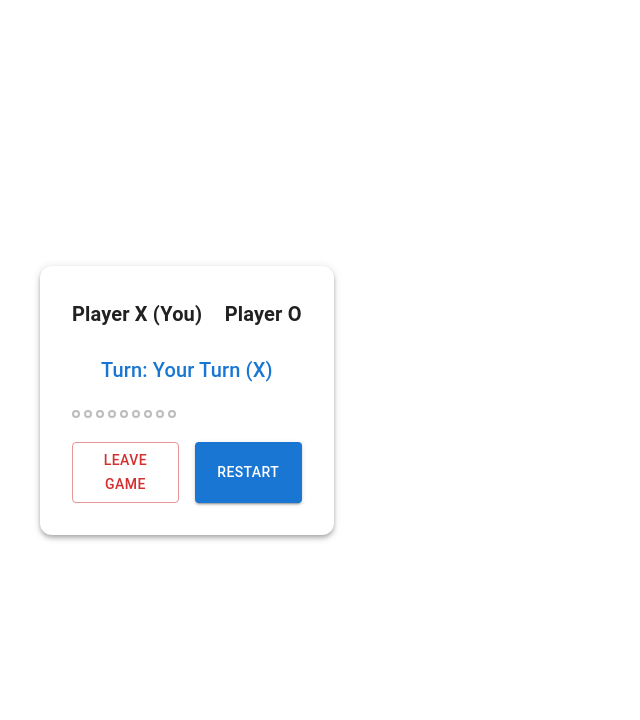
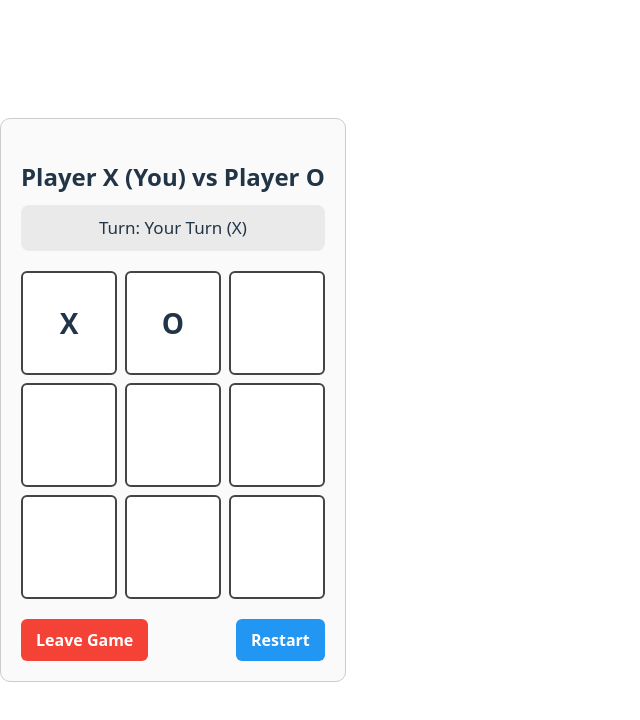
Before and after one commit to Abishek5656/tic_tac_toe, a React app in the folder frontend/: page /game in a window 1280 px wide. Shown: the top 720 px of the page, without its empty margins (0-640 px from the left). Built offline with nearby package versions, Linux system fonts and the light colour scheme; the HTML template or start-up script is replaced by a standard one.

Commit message:
fix grid structure ui in gameboard page

```diff
--- a/frontend/package.json
+++ b/frontend/package.json
@@ -13,6 +13,7 @@
     "@emotion/react": "^11.14.0",
     "@emotion/styled": "^11.14.1",
     "@heroiclabs/nakama-js": "^2.8.0",
+    "@java4life/gridgame": "^1.1.2",
     "@mui/icons-material": "^7.3.5",
     "@mui/material": "^7.3.5",
     "react": "^19.2.0",
--- a/frontend/src/pages/GameBoard.jsx
+++ b/frontend/src/pages/GameBoard.jsx
@@ -1,118 +1,101 @@
-// src/pages/GameBoard.jsx
-import React, { useState } from "react";
-import {
-    Box,
-    Button,
-    Container,
-    Grid,
-    Paper,
-    Stack,
-    Typography,
-    useMediaQuery,
-    useTheme,
-} from "@mui/material";
-import BoardCell from "../components/game/BoardCell";
+import React from "react";
 
-const GameBoard = ({ username = "Player X" }) => {
-    const theme = useTheme();
-    const isSmall = useMediaQuery(theme.breakpoints.down("sm"));
+const GameBoard = () => {
+  return (
+    <div
+      style={{
+        maxWidth: "420px",
+        margin: "30px auto",
+        padding: "20px",
+        border: "1px solid #ccc",
+        borderRadius: "10px",
+        background: "#fafafa",
+      }}
+    >
+      {/* Header */}
+      <h2 style={{ textAlign: "center", marginBottom: "10px" }}>
+        Player X (You) vs Player O
+      </h2>
 
-    // Temporary UI board state (will be replaced by Nakama state)
-    const [board, setBoard] = useState([
-        ["", "", ""],
-        ["", "", ""],
-        ["", "", ""],
-    ]);
+      {/* Turn Indicator */}
+      <div
+        style={{
+          padding: "10px",
+          textAlign: "center",
+          fontSize: "17px",
+          background: "#eaeaea",
+          borderRadius: "8px",
+          marginBottom: "20px",
+        }}
+      >
+        Turn: Your Turn (X)
+      </div>
 
-    const [turn, setTurn] = useState("X");
-
-    //click handler (later will send move to Nakama)
-    const handleCellClick = (row, col) => {
-        console.log(`Clicked cell: row ${row}, col ${col}`);
-    };
-
-    return (
-        <Box
-            sx={{
-                minHeight: "100vh",
+      {/* Game Board UI (dummy) */}
+      <div
+        style={{
+          display: "grid",
+          gridTemplateColumns: "repeat(3, 1fr)",
+          gap: "8px",
+          marginBottom: "20px",
+        }}
+      >
+        {/* 9 static boxes */}
+        {Array(9)
+          .fill(null)
+          .map((_, i) => (
+            <div
+              key={i}
+              style={{
+                height: "100px",
+                fontSize: "28px",
+                fontWeight: "bold",
+                background: "#fff",
+                border: "2px solid #444",
+                borderRadius: "6px",
                 display: "flex",
                 justifyContent: "center",
                 alignItems: "center",
-                bgcolor: "background.default",
-                px: 2,
-            }}
+              }}
+            >
+              {/* Dummy symbols to show UI look */}
+              {i === 0 ? "X" : i === 1 ? "O" : ""}
+            </div>
+          ))}
+      </div>
+
+      {/* Bottom Buttons */}
+      <div style={{ display: "flex", justifyContent: "space-between" }}>
+        <button
+          style={{
+            padding: "10px 15px",
+            background: "#f44336",
+            border: "none",
+            color: "white",
+            fontWeight: "bold",
+            borderRadius: "6px",
+            cursor: "pointer",
+          }}
         >
-            <Container maxWidth="sm">
-                <Paper
-                    elevation={4}
-                    sx={{
-                        p: { xs: 3, sm: 4 },
-                        borderRadius: 3,
-                        textAlign: "center",
-                    }}
-                >
-                    {/* PLAYER HEADERS */}
-                    <Stack
-                        direction="row"
-                        justifyContent="space-between"
-                        alignItems="center"
-                        sx={{ mb: 3 }}
-                    >
-                        <Typography variant={isSmall ? "body1" : "h6"} fontWeight={600}>
-                            Player X (You)
-                        </Typography>
+          Leave Game
+        </button>
 
-                        <Typography variant={isSmall ? "body1" : "h6"} fontWeight={600}>
-                            Player O
-                        </Typography>
-                    </Stack>
-
-                    {/* TURN INDICATOR */}
-                    <Typography
-                        variant={isSmall ? "body1" : "h6"}
-                        color="primary"
-                        sx={{ mb: 3 }}
-                        fontWeight={500}
-                    >
-                        Turn: {turn === "X" ? "Your Turn (X)" : "Opponent Turn (O)"}
-                    </Typography>
-
-                    {/* BOARD (3x3 GRID) */}
-                    <Box sx={{ my: 2 }}>
-                        <Grid container spacing={1}>
-                            {board.map((row, rowIndex) =>
-                                row.map((cell, colIndex) => (
-                                    <Grid item xs={4} key={`${rowIndex}-${colIndex}`}>
-                                        <BoardCell
-                                            value={cell}
-                                            isSmall={isSmall}
-                                            onClick={() => handleCellClick(rowIndex, colIndex)}
-                                        />
-                                    </Grid>
-                                ))
-                            )}
-                        </Grid>
-                    </Box>
-
-                    {/* BUTTONS */}
-                    <Stack
-                        direction={isSmall ? "column" : "row"}
-                        spacing={2}
-                        justifyContent="space-between"
-                        sx={{ mt: 3 }}
-                    >
-                        <Button variant="outlined" color="error" fullWidth>
-                            Leave Game
-                        </Button>
-
-                        <Button variant="contained" color="primary" fullWidth>
-                            Restart
-                        </Button>
-                    </Stack>
-                </Paper>
-            </Container>
-        </Box>
-    );
+        <button
+          style={{
+            padding: "10px 15px",
+            background: "#2196f3",
+            border: "none",
+            color: "white",
+            fontWeight: "bold",
+            borderRadius: "6px",
+            cursor: "pointer",
+          }}
+        >
+          Restart
+        </button>
+      </div>
+    </div>
+  );
 };
 
 export default GameBoard;
```
Also changed, not shown: 1 other file (tests, documents, lock files or other folders).
